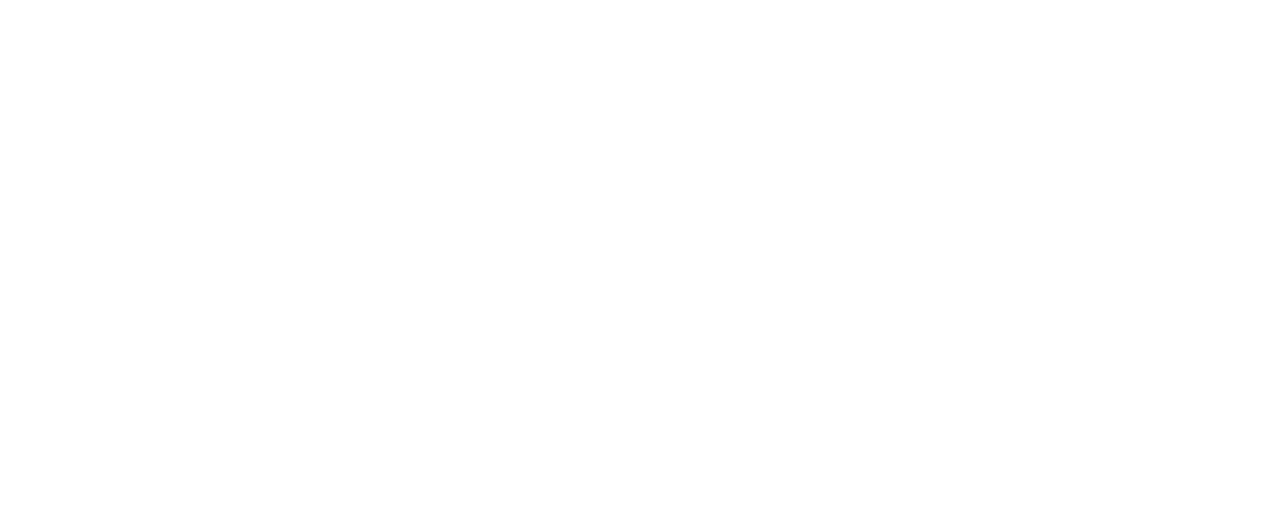
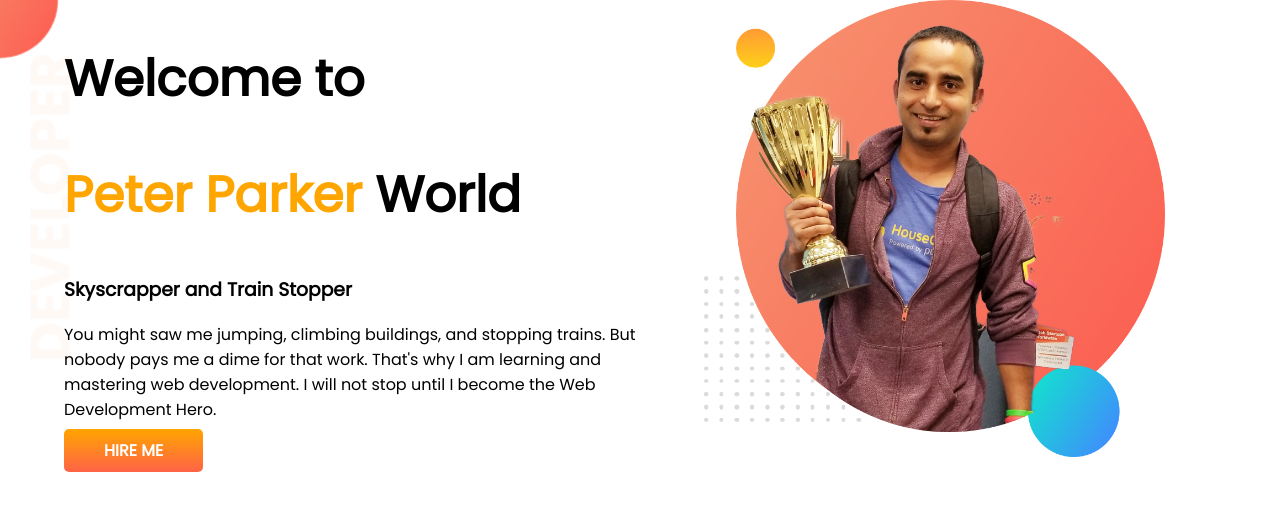
Before and after one commit to farhanhasindipro25/developer-portfolio, a plain HTML site: page index.html in a window 1280 px wide. Drawn offline with Linux system fonts and the light colour scheme.

Commit message:
top banner added

```diff
--- a/index.html
+++ b/index.html
@@ -5,9 +5,23 @@
     <meta http-equiv="X-UA-Compatible" content="IE=edge">
     <meta name="viewport" content="width=device-width, initial-scale=1.0">
     <title>Simple Portfolio</title>
+    <link rel="preconnect" href="https://fonts.googleapis.com">
+    <link rel="preconnect" href="https://fonts.gstatic.com" crossorigin>
+    <link href="https://fonts.googleapis.com/css2?family=Poppins&display=swap" rel="stylesheet">
     <link rel="stylesheet" href="style.css">
 </head>
 <body>
-
+    <section class="top-banner">
+        <div class="half-width">
+            <h1>Welcome to</h1>
+            <h1><span class="orange-color"> Peter Parker </span>World</h1>
+            <h3>Skyscrapper and Train Stopper</h3>
+            <p>You might saw me jumping, climbing buildings, and stopping trains. But nobody pays me a dime for that work. That's why I am learning and mastering web development. I will not stop until I become the Web Development Hero.</p>
+            <a class = "link-button" target="_blank" href="">HIRE ME</a>
+        </div>
+        <div class="half-width">
+            <img src="images/jhankar.png" alt="">
+        </div>
+    </section>
 </body>
 </html>
--- a/style.css
+++ b/style.css
@@ -0,0 +1,33 @@
+body{
+    font-family: 'Poppins', sans-serif;
+    margin:0
+}
+h1{
+    font-size: 50px;
+}
+
+.orange-color{
+    color: orange;
+}
+section{
+    display: flex;
+}
+.half-width{
+    width: 50%;
+    padding-left: 5%;
+}
+.half-width img{
+    width: 80%;
+}
+.link-button{
+    text-decoration: none;
+    background-image: linear-gradient(orange, tomato);
+    color: white;
+    font-weight: 800;
+    padding: 10px 40px;
+    border-radius: 5px;
+}
+.top-banner{
+    background-image: url(images/top-banner.png);
+    background-repeat: no-repeat;
+}
```
